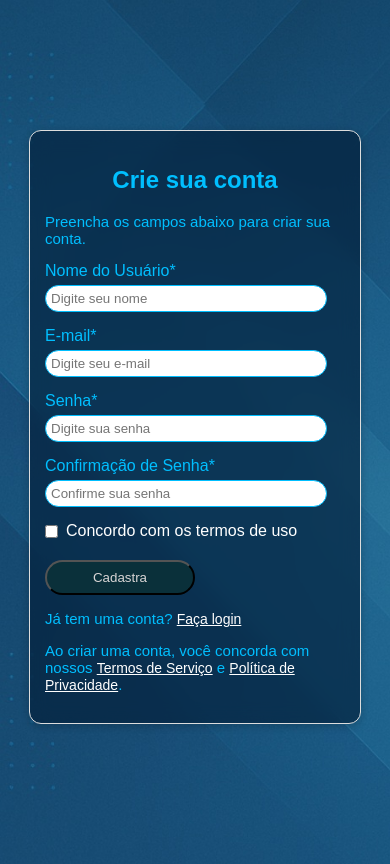
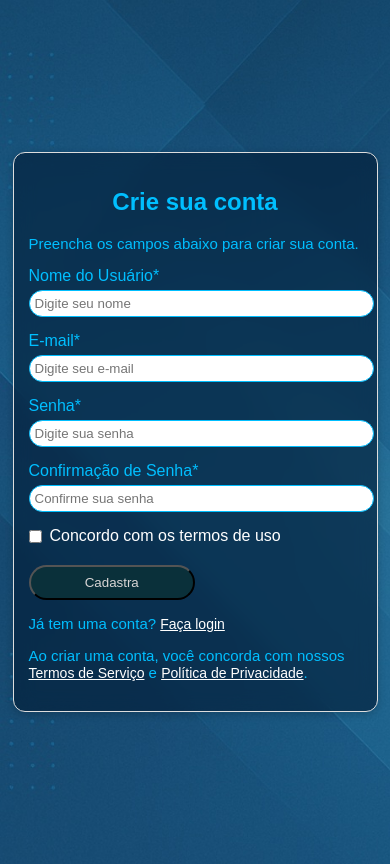
Before and after one commit to eduardocosta0/Projeto-Login-, a plain HTML site: page cadrasto.html in a window 390 px wide. Drawn offline with Linux system fonts and the light colour scheme.

Commit message:
Atualiza responsividade com media query

```diff
--- a/cadrasto.html
+++ b/cadrasto.html
@@ -3,7 +3,7 @@
 <head>
     <meta charset="UTF-8">
     <meta name="viewport" content="width=device-width, initial-scale=1.0">
-    <title>CADASTRTO</title>
+    <title>CADASTRO</title>
     <link rel="stylesheet" href="style.css">
 </head>
 <body>
--- a/style.css
+++ b/style.css
@@ -82,3 +82,14 @@ p{
  placeholder{
     color: #999;
 }
+@media screen and (max-width: 600px) {
+  .login-container {
+    width: 90%;
+    margin: auto;
+    padding: 15px;
+  }
+
+  input {
+    width: 100%;
+  }
+}
```
